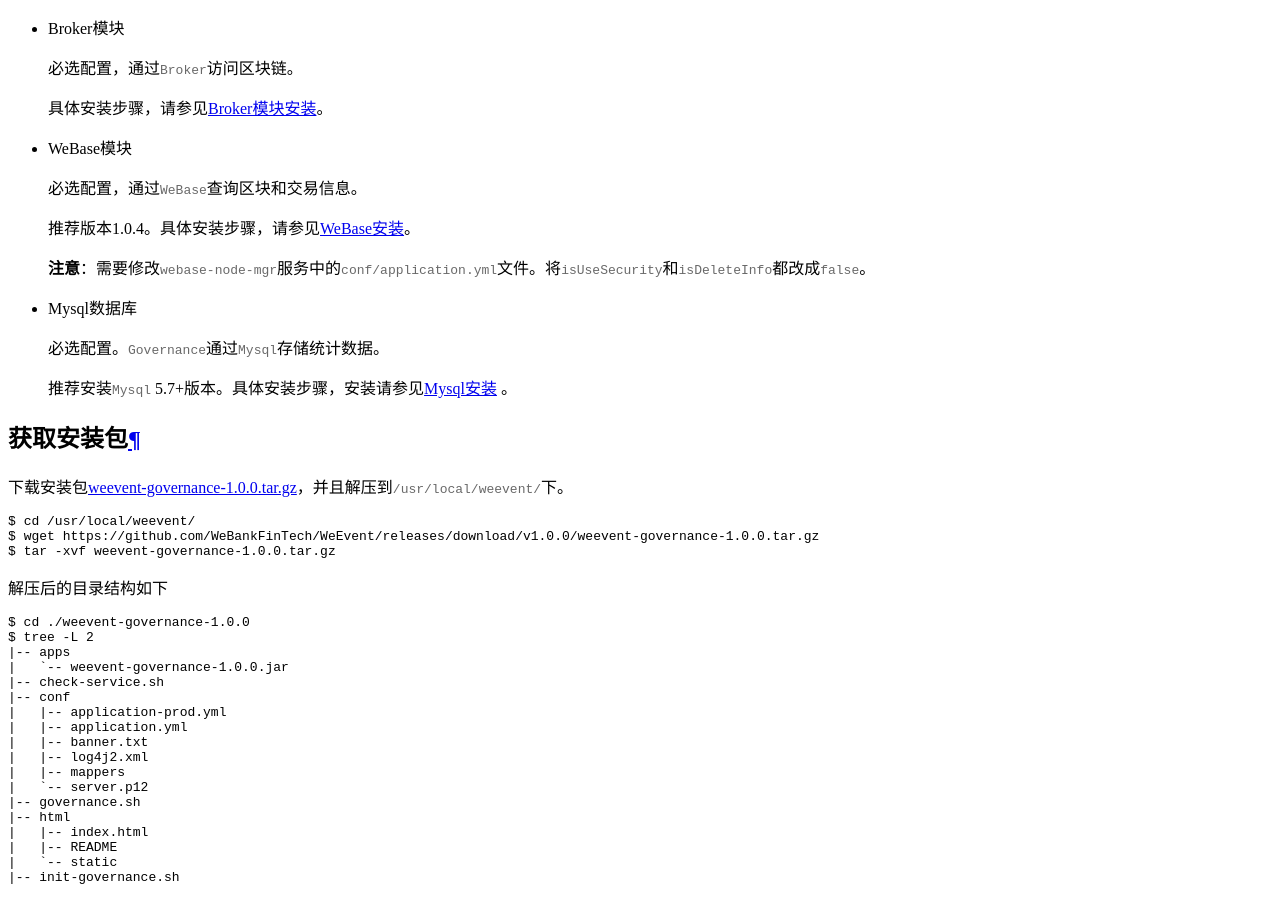
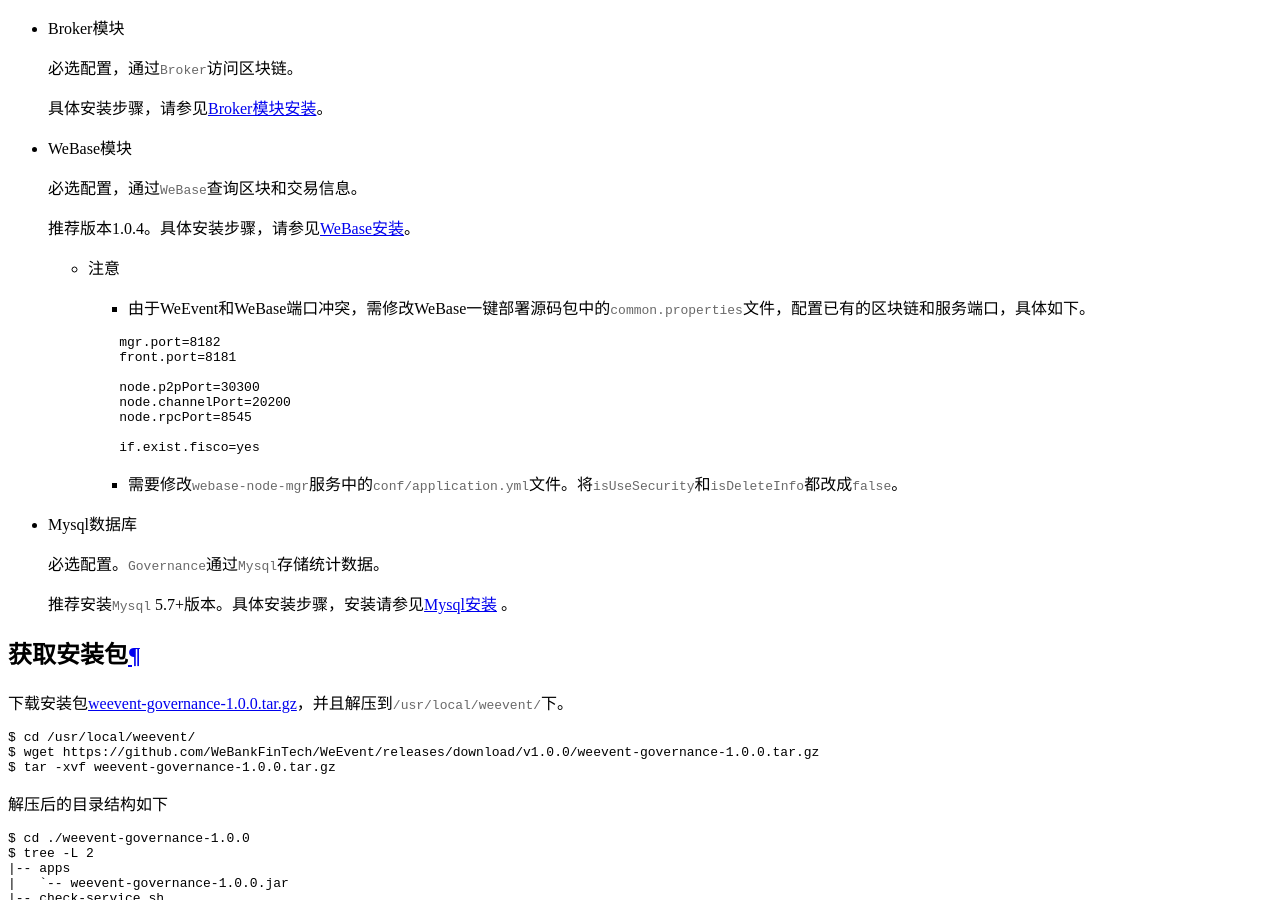
Before and after one commit to WeBankBlockchain/WeEvent-docs, a Sphinx documentation site: the page built from docs/install/module/governance.md, in a window 1280 px wide and 900 px high, scrolled down 941 px. Built offline with Sphinx 7.4.7 and the Read the Docs theme 2.0.0, drawn with Linux system fonts in a browser that asks for light colours.

Commit message:
update the extention (#54)

````diff
--- a/docs/install/module/governance.md
+++ b/docs/install/module/governance.md
@@ -19,7 +19,19 @@
 
   推荐版本1.0.4。具体安装步骤，请参见[WeBase安装](https://webasedoc.readthedocs.io/zh_CN/latest/docs/WeBASE/install.html)。
 
-  **注意**：需要修改`webase-node-mgr`服务中的`conf/application.yml`文件。将`isUseSecurity`和`isDeleteInfo`都改成`false`。
+  - 注意
+    - 由于WeEvent和WeBase端口冲突，需修改WeBase一键部署源码包中的`common.properties`文件，配置已有的区块链和服务端口，具体如下。
+    ```
+        mgr.port=8182
+        front.port=8181
+
+        node.p2pPort=30300
+        node.channelPort=20200
+        node.rpcPort=8545
+
+        if.exist.fisco=yes
+    ```
+    - 需要修改`webase-node-mgr`服务中的`conf/application.yml`文件。将`isUseSecurity`和`isDeleteInfo`都改成`false`。
 
 - Mysql数据库
 
````
Also changed, not shown: docs/protocal/javasdk.md (+1 -2 lines), docs/protocal/stomp.md (+2 -2 lines).
